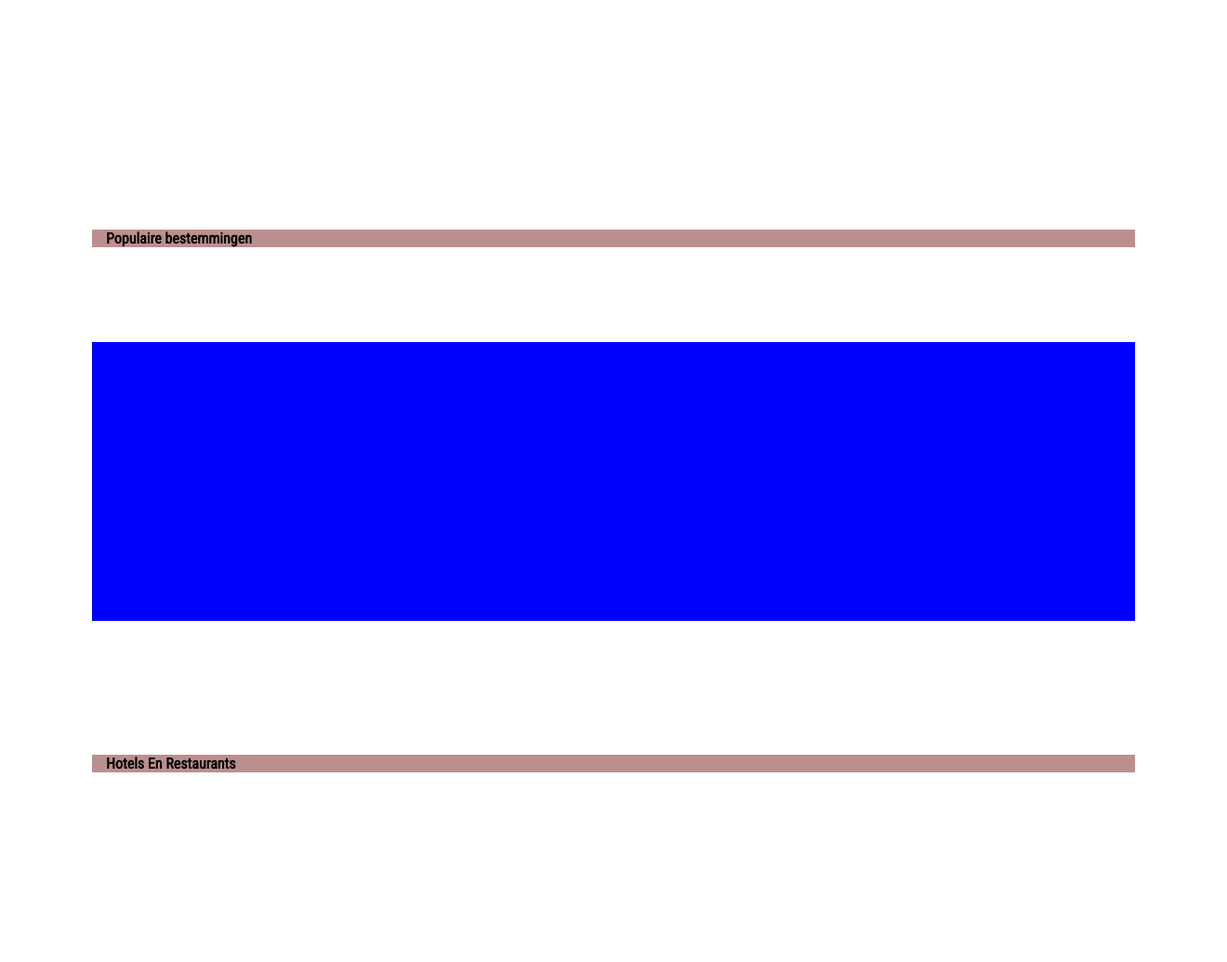
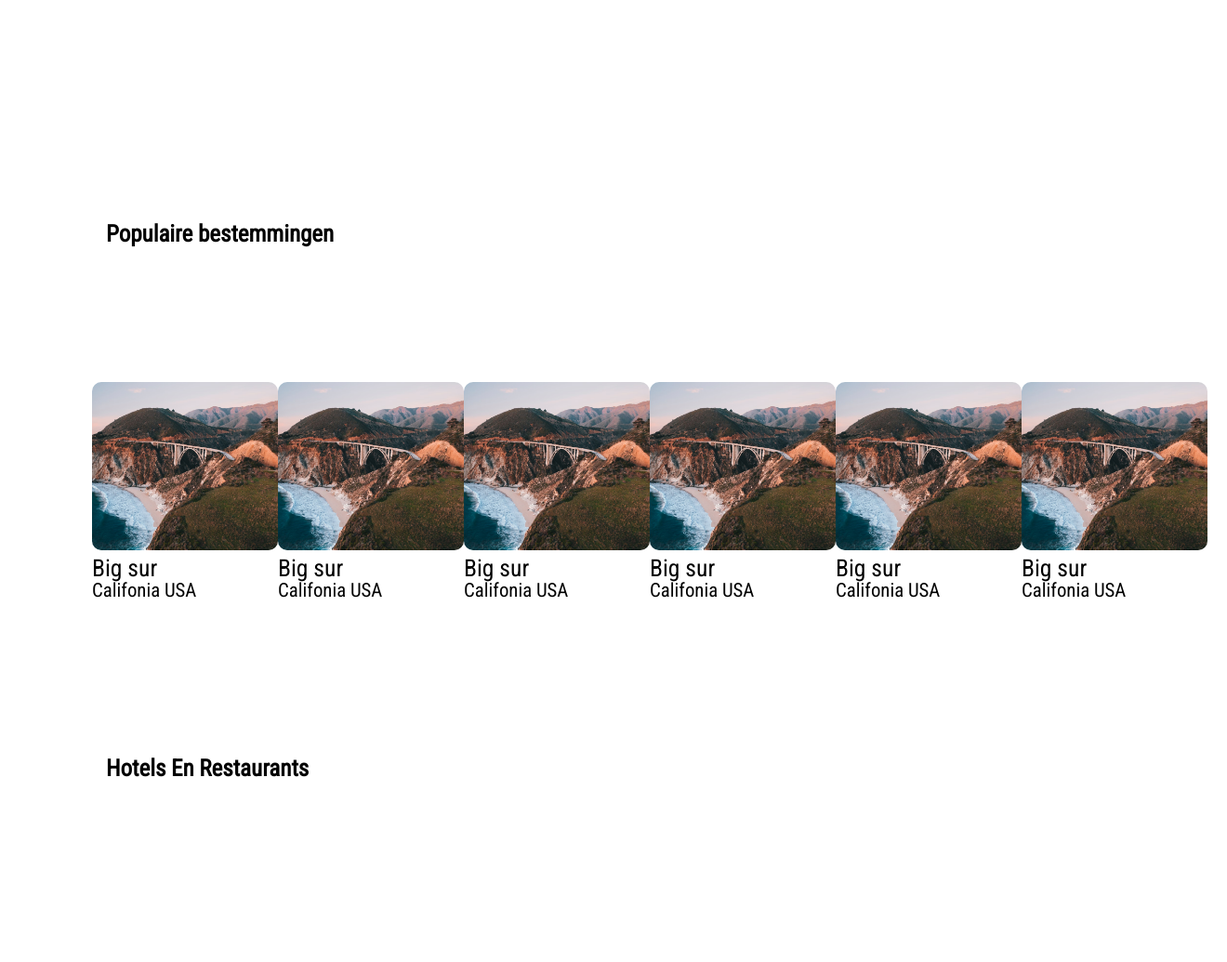
Before and after one commit to SergioGomezAlvarez/Reisorganisatie, a PHP site: page / in a window 1320 px wide. Shown: the part 882-1917 px from the top of the page at 93% size. Run offline with PHP 8.4, Linux system fonts and the light colour scheme; some libraries are stand-ins or nearby versions.

Commit message:
locatie-container is klaar

```diff
--- a/index.php
+++ b/index.php
@@ -25,7 +25,7 @@
     <header class="header">
         <nav>
             <div class="navigatie-first">
-                <a href="#">+31 6 234 567 89</a>
+                <a href="test.html">+31 6 234 567 89</a>
                 <span class="scheidingslijn"></span>
                 <a href="#">contact@domain.com</a>
             </div>
@@ -111,7 +111,7 @@
                                     <button type="button" id="minus3">
                                         <i class="fa-solid fa-minus"></i>
                                     </button>
-                                        <input class="passagiers-set" type="number" value="0" id="input3"/>
+                                    <input class="passagiers-set" type="number" value="0" id="input3" />
                                     <button type="button" id="plus3">
                                         <i class="fa-solid fa-plus"></i>
                                     </button>
@@ -125,7 +125,7 @@
                                     <button type="button" id="minus4">
                                         <i class="fa-solid fa-minus"></i>
                                     </button>
-                                        <input class="passagiers-set" type="number" value="0" id="input4"/>
+                                    <input class="passagiers-set" type="number" value="0" id="input4" />
                                     <button type="button" id="plus4">
                                         <i class="fa-solid fa-plus"></i>
                                     </button>
@@ -148,7 +148,36 @@
                 </div>
             </section>
             <div class="locatie-container">
-
+                <div class="destination-card swiper-slide">
+                    <img class="bestemmingen-imgs" src="img/bestemmingen-1.avif" alt="" width="200" height="181">
+                    <h5>Big sur</h5>
+                    <h6>Califonia USA</h6>
+                </div>
+                <div class="destination-card swiper-slide">
+                    <img class="bestemmingen-imgs" src="img/bestemmingen-1.avif" alt="" width="200" height="181">
+                    <h5>Big sur</h5>
+                    <h6>Califonia USA</h6>
+                </div>
+                <div class="destination-card swiper-slide">
+                    <img class="bestemmingen-imgs" src="img/bestemmingen-1.avif" alt="" width="200" height="181">
+                    <h5>Big sur</h5>
+                    <h6>Califonia USA</h6>
+                </div>
+                <div class="destination-card swiper-slide">
+                    <img class="bestemmingen-imgs" src="img/bestemmingen-1.avif" alt="" width="200" height="181">
+                    <h5>Big sur</h5>
+                    <h6>Califonia USA</h6>
+                </div>
+                <div class="destination-card swiper-slide">
+                    <img class="bestemmingen-imgs" src="img/bestemmingen-1.avif" alt="" width="200" height="181">
+                    <h5>Big sur</h5>
+                    <h6>Califonia USA</h6>
+                </div>
+                <div class="destination-card swiper-slide">
+                    <img class="bestemmingen-imgs" src="img/bestemmingen-1.avif" alt="" width="200" height="181">
+                    <h5>Big sur</h5>
+                    <h6>Califonia USA</h6>
+                </div>
             </div>
             <section class="bestemmingen">
                 <div class="bestemmingen-container">
--- a/main.css
+++ b/main.css
@@ -429,7 +429,7 @@ nav {
     max-width: 1378px;
     margin: auto;
     padding-left: 15px;
-    background-color: rosybrown;
+
 }
 
 .section-title {
@@ -437,6 +437,7 @@ nav {
     margin-bottom: 6.4rem;
     font-weight: 700;
     margin-top: 9rem;
+    font-size: 25px;
 }
 
 .locatie-container {
@@ -444,5 +445,22 @@ nav {
     flex-direction: row;
     width: 85%;
     height: 300px;
-    background-color: blue;
+    align-items: center;
 }
+.destination-card{
+    width: 215px;
+    height: 215px;
+}
+.bestemmingen-imgs{
+    object-fit: cover;
+    border-radius: 10px;
+}
+.destination-card h5 {
+    font-size: 1.6rem;
+    font-weight: 500;
+  }
+  .destination-card h6 {
+    font-weight: 400;
+    font-size: 1.3rem;
+    line-height: 19.5px;
+  }
```
Also changed, not shown: test.html (added, +20 -0 lines), img/bestemmingen-1.avif (added), java.js (line endings or trailing spaces), test.css (added). Lines whose indentation alone changed are shown as unchanged.
